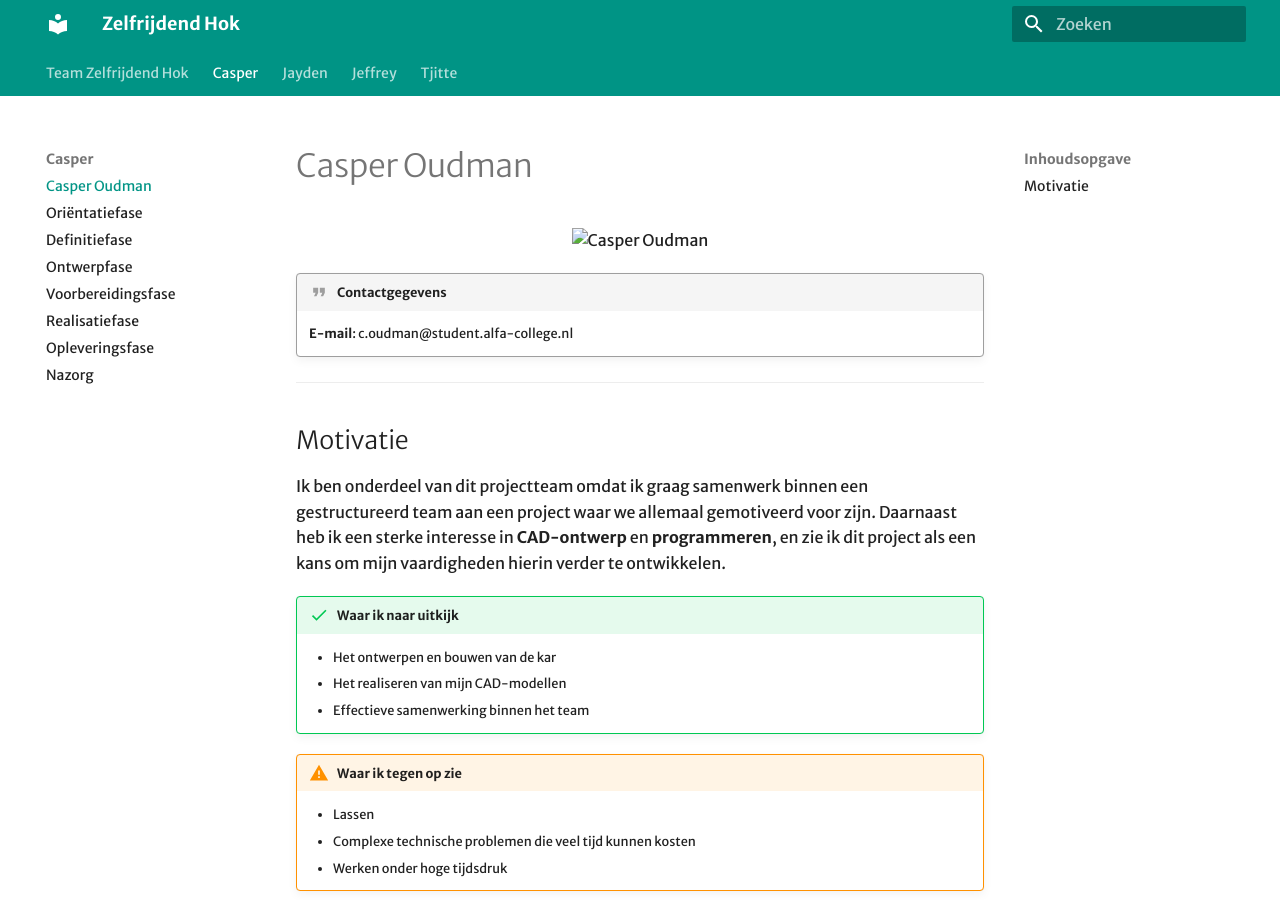
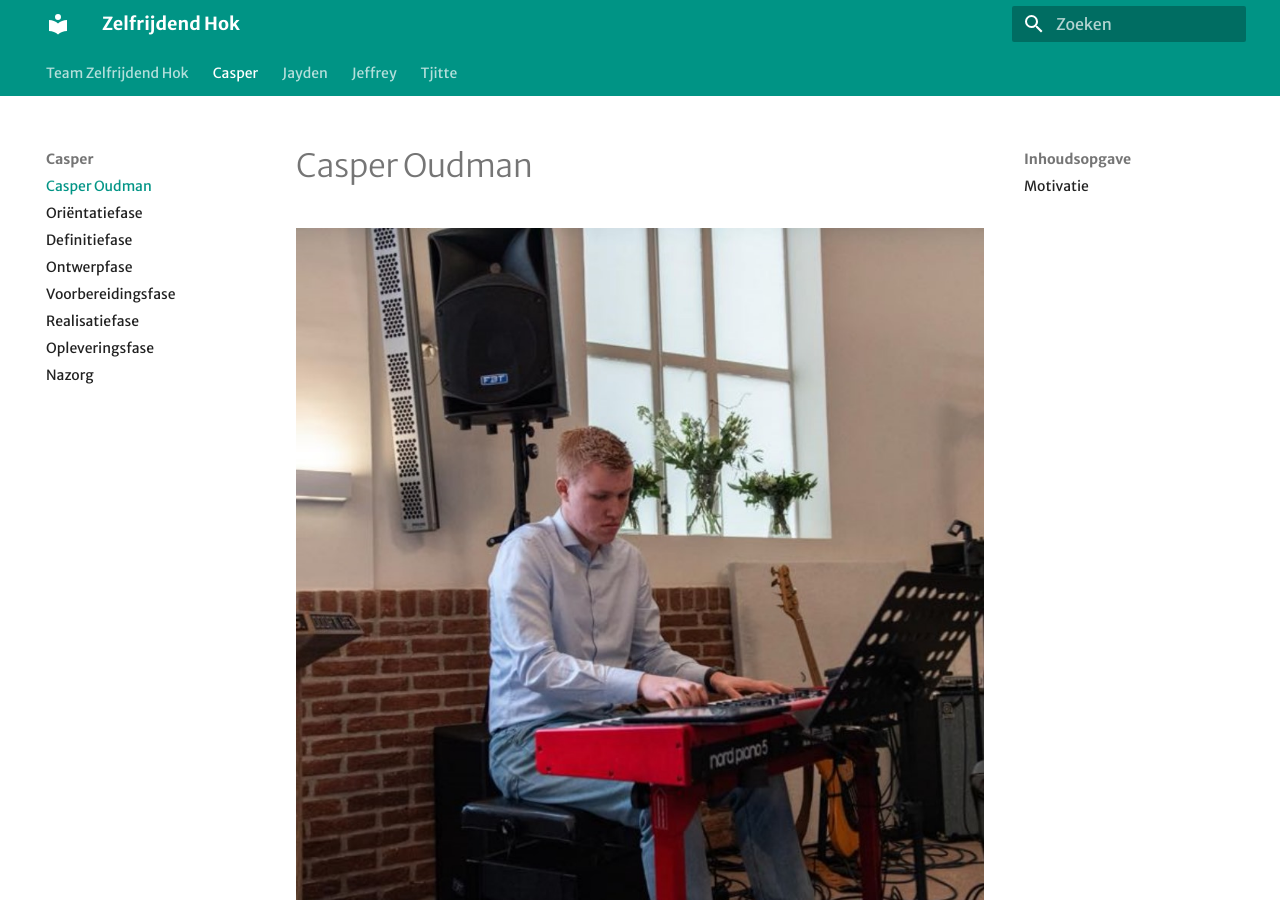
Before and after one commit to Caspertjuh/zelfrijdendekar, an MkDocs documentation site: the page built from docs/Casper/00.md, in a window 1280 px wide and 900 px high. Built offline with MkDocs 1.6.1 and Material for MkDocs 9.7.7, drawn with Linux system fonts in a browser that asks for light colours; some web fonts are replaced.

Commit message:
Markdown?

```diff
--- a/docs/Casper/00.md
+++ b/docs/Casper/00.md
@@ -1,8 +1,7 @@
 # Casper Oudman
 
-<div align="center">
-  <img src="docs\Casper\Assets\Casper.jpg" alt="Casper Oudman" width="250px">
-</div>
+![Casper Oudman](docs/Casper/Assets/Casper.jpg)
+
 
 !!! quote "Contactgegevens"
     **E-mail**: c.oudman@student.alfa-college.nl
```
